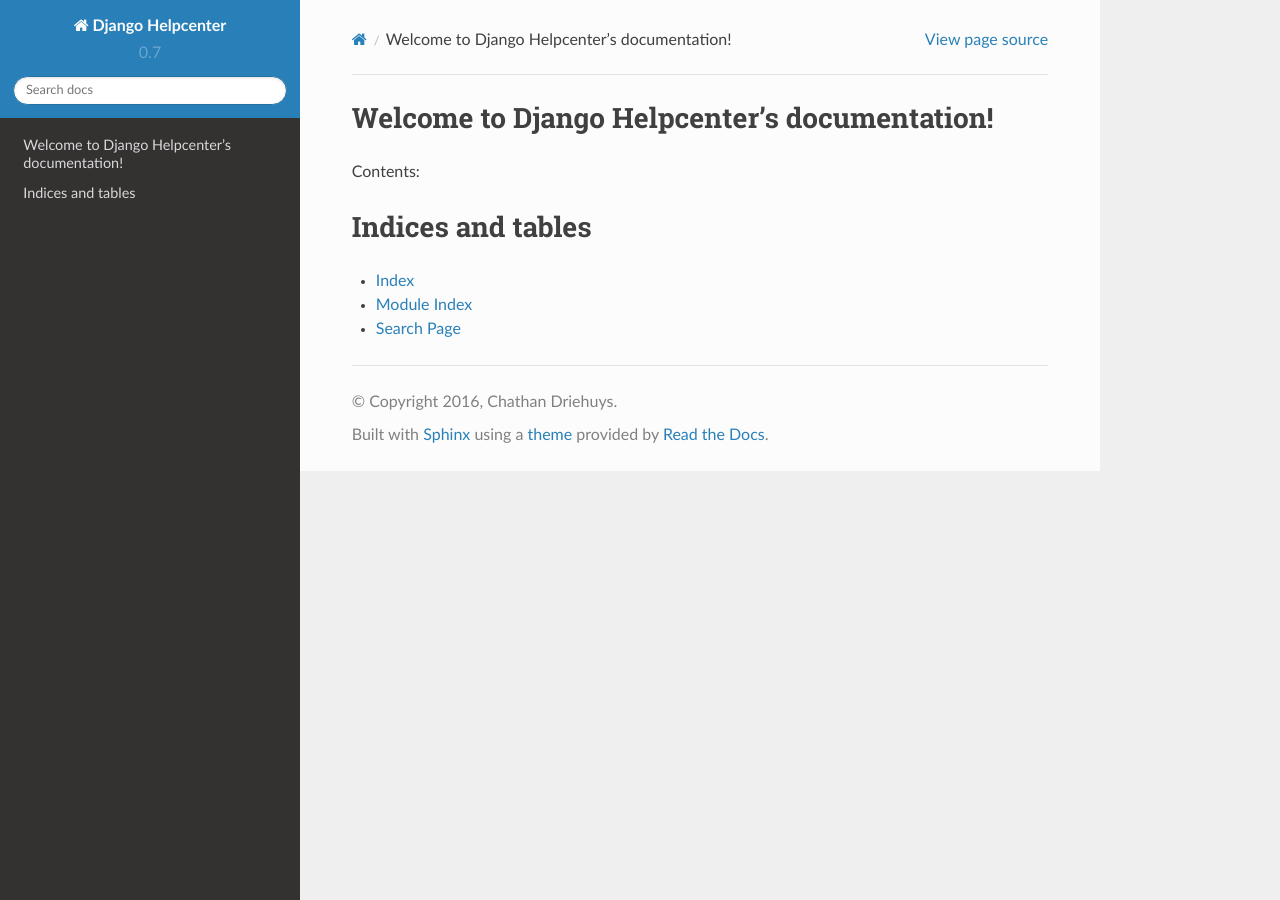
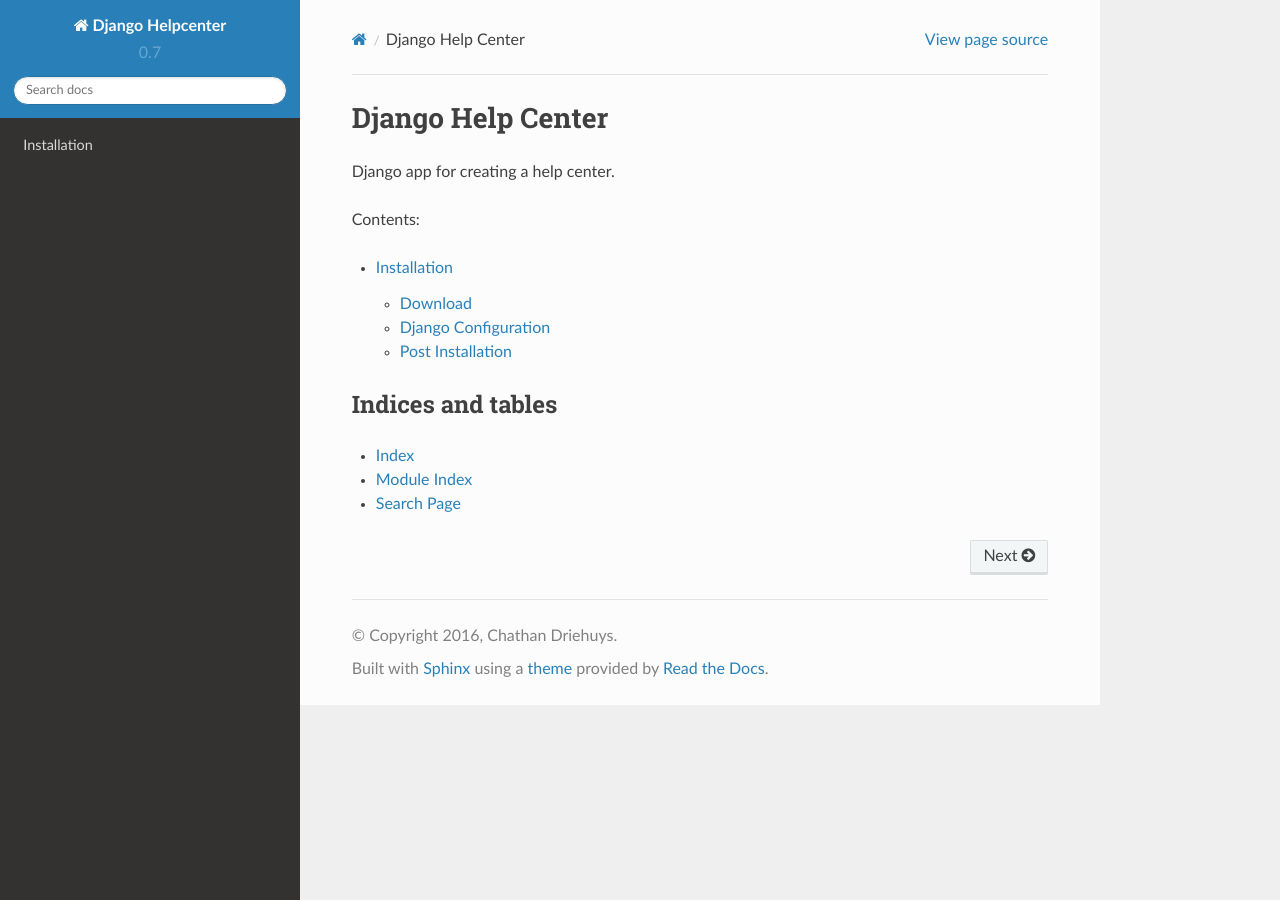
Before and after one commit to cdriehuys/django_helpcenter, a Sphinx documentation site: the page built from docs/index.rst, in a window 1280 px wide. Built offline with Sphinx 7.4.7 and the Read the Docs theme 2.0.0, drawn with Linux system fonts in a browser that asks for light colours; some of the changed lines change nothing that is shown.

Commit message:
Add installation instructions.

```diff
--- a/docs/index.rst
+++ b/docs/index.rst
@@ -3,13 +3,14 @@
    You can adapt this file completely to your liking, but it should at least
    contain the root `toctree` directive.
 
-Welcome to Django Helpcenter's documentation!
-=============================================
+.. include:: ../README.rst
 
 Contents:
 
 .. toctree::
    :maxdepth: 2
+
+   installation
 
 
 
--- /dev/null
+++ b/docs/installation.rst
@@ -0,0 +1,52 @@
+============
+Installation
+============
+
+Download
+========
+
+Pip
+---
+
+Installation with pip is recommended in order to get the latest stable version::
+
+    pip install django-helpcenter
+
+From Source
+-----------
+
+You can also install the latest version of the code by pulling it directly from GitHub::
+
+    pip install git+https://github.com/cdriehuys/django_helpcenter#egg=helpcenter
+
+Django Configuration
+====================
+
+After downloading the app, add it to your ``INSTALLED_APPS``::
+
+    INSTALLED_APPS = [
+        # default django apps here
+
+        'helpcenter',
+
+        # If you want to use the browseable api, add djangorestframework so
+        # the static files are useable.
+        'rest_framework',
+    ]
+
+Then add the appropriate urls to your project::
+
+    urlpatterns = [
+        # ...
+
+        url(r'^help/', include('helpcenter.urls')),
+
+        # ...
+    ]
+
+Post Installation
+=================
+
+After registering the app with Django, make sure to run the necessary migrations::
+
+    python manage.py migrate
```
